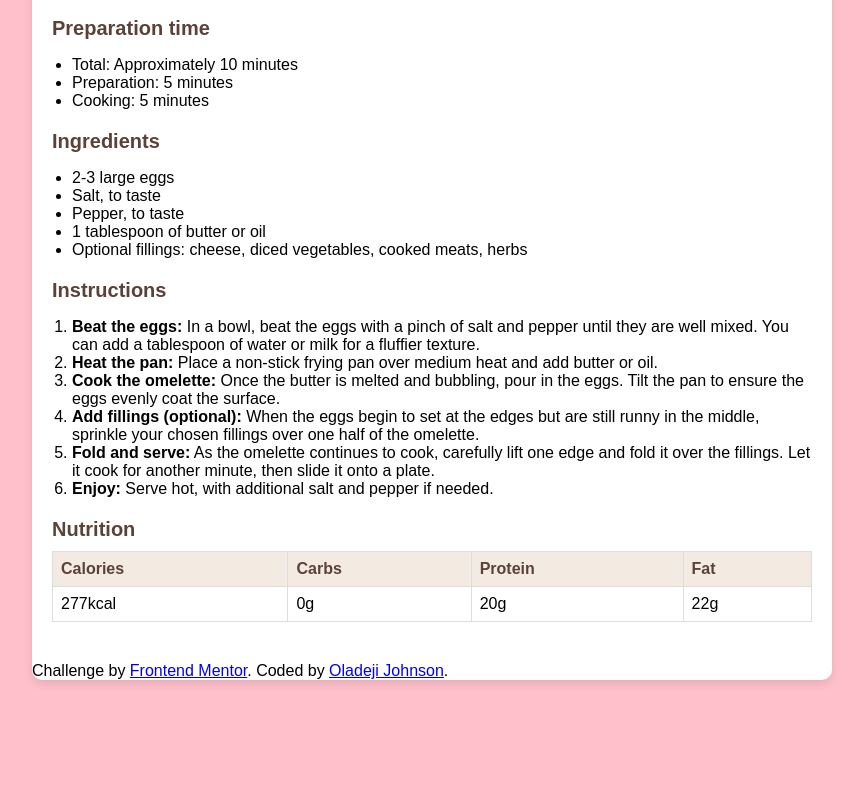
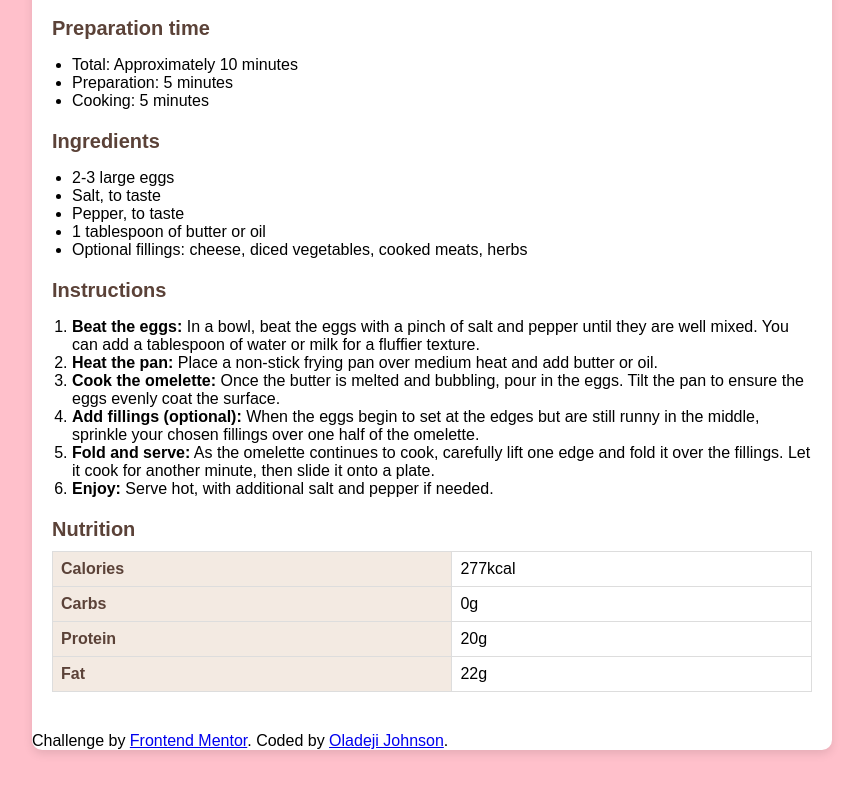
Before and after one commit to Dee-12-code/Frontend-Mentor-Recipe-page, a plain HTML site: page index.html in a window 1280 px wide. Shown: the part 570-1360 px from the top of the page, without its empty margins (208-1071 px from the left). Before the commit the page ends 1290 px from the top, so only its background shows below. Drawn offline with Linux system fonts and the light colour scheme.

Commit message:
Update index.html

```diff
--- a/index.html
+++ b/index.html
@@ -65,19 +65,21 @@
        <div class="nutrition">
   <h2>Nutrition</h2>
   <table>
-            <thead>
+    <tbody>
       <tr>
         <th>Calories</th>
+        <td>277kcal</td>
+      </tr>
+      <tr>
         <th>Carbs</th>
+        <td>0g</td>
+      </tr>
+      <tr>
         <th>Protein</th>
+        <td>20g</td>
+      </tr>
+      <tr>
         <th>Fat</th>
-              </tr>
-            </thead>
-            <tbody>
-              <tr>
-                <td>277kcal</td>
-                <td>0g</td>
-                <td>20g</td>
         <td>22g</td>
       </tr>
     </tbody>
```
Lines whose indentation alone changed are shown as unchanged.
